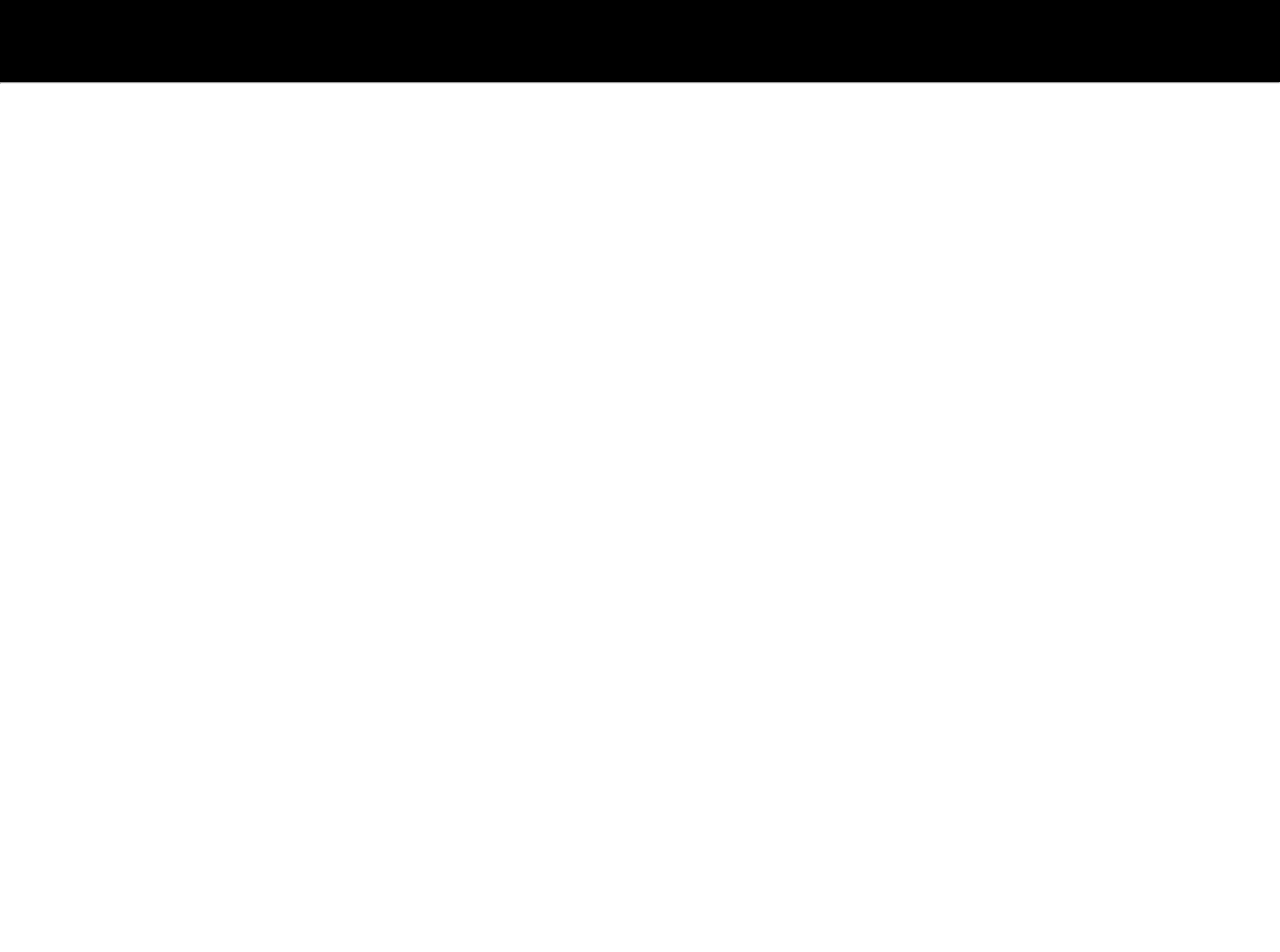
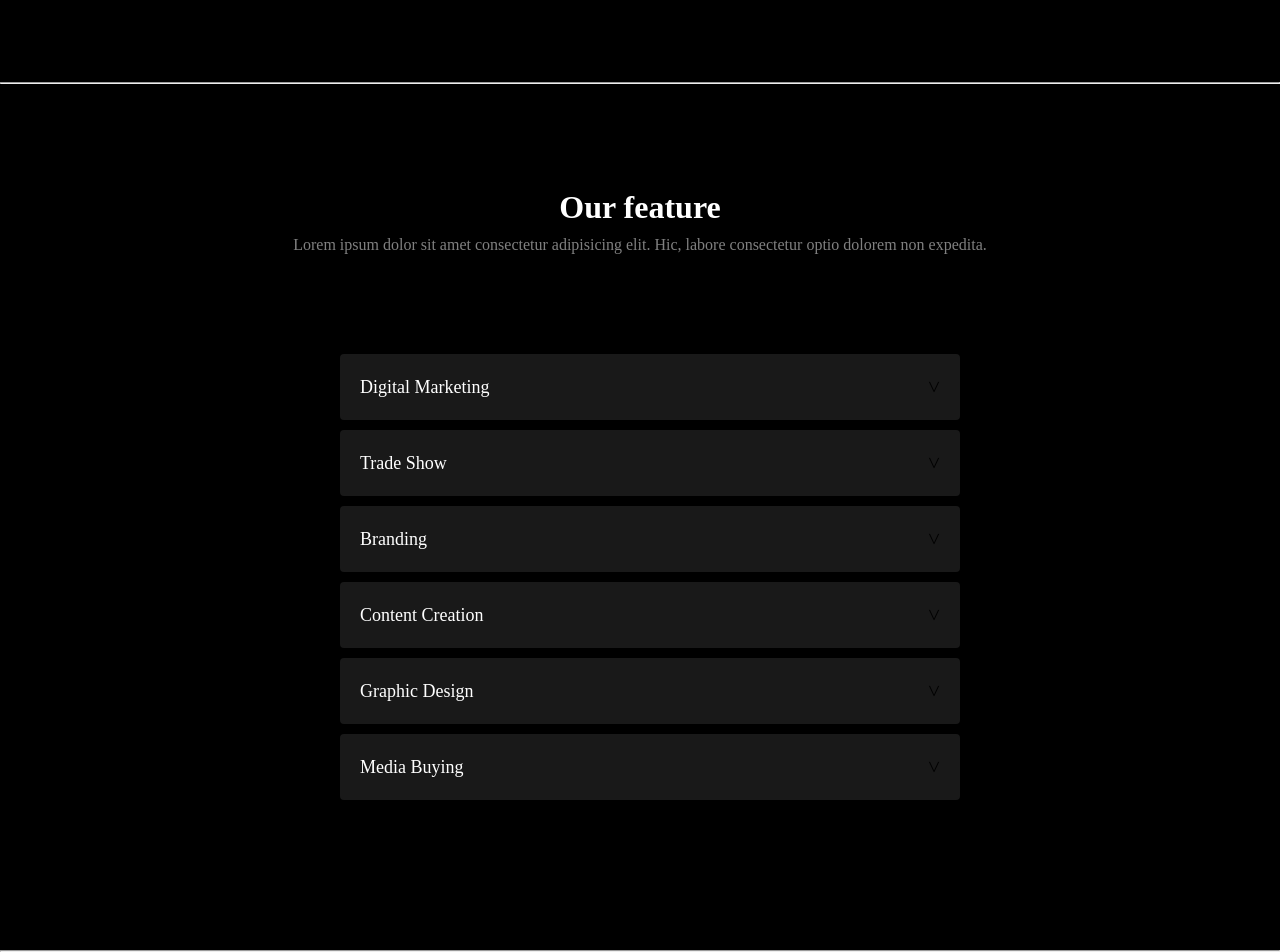
Before and after one commit to jakariamasum/Solution24, a plain HTML site: page index.html in a window 1280 px wide. Shown: the part 2523-3475 px from the top of the page. Before the commit the page ends 2607 px from the top, so only its background shows below. Drawn offline with Linux system fonts and the light colour scheme.

Commit message:
features section added

```diff
--- a/index.html
+++ b/index.html
@@ -116,6 +116,73 @@
             </div>
         </section>
         <hr>
+        <!-- feature dection  -->
+        <section class="feature">
+            <div class="feature-heading">
+                <h1>Our feature</h1>
+                <p>Lorem ipsum dolor sit amet consectetur adipisicing elit. Hic, labore consectetur optio dolorem non expedita.</p>
+            </div>
+            <div class="accordion-body">
+                <ul id="accordion">
+                    <li>
+                        <label for="first">Digital Marketing <span>&#x3e;</span> </label>
+                    <input type="radio" name="accordion" id="first">
+                    <div class="content">
+
+                        <p>Lorem ipsum dolor sit, amet consectetur adipisicing elit. Earum numquam ipsa beatae nostrum hic eaque debitis fugit ratione veniam veritatis recusandae, doloremque quaerat iusto perspiciatis!</p>
+                    </div>
+                    </li>
+                    <li>
+                        <label for="second">Trade Show <span>&#x3e;</span> </label>
+                    <input type="radio" name="accordion" id="second">
+                    <div class="content">
+
+                        <p>Lorem ipsum dolor sit, amet consectetur adipisicing elit. Earum numquam ipsa beatae nostrum hic eaque debitis fugit ratione veniam veritatis recusandae, doloremque quaerat iusto perspiciatis!</p>
+                    </div>
+                    </li>
+                    <li>
+                        <label for="third">Branding <span>&#x3e;</span> </label>
+                    <input type="radio" name="accordion" id="third">
+                    <div class="content">
+                        <p>
+                            Lorem ipsum dolor sit, amet consectetur adipisicing elit. Earum numquam ipsa beatae nostrum hic eaque debitis fugit ratione veniam veritatis recusandae, doloremque quaerat iusto perspiciatis!
+                        </p>
+                    </div>
+                    </li>
+                    <li>
+                        <label for="fourth">Content Creation <span>&#x3e;</span> </label>
+                    <input type="radio" name="accordion" id="fourth">
+                    <div class="content">
+
+                        <p>
+                            Lorem ipsum dolor sit, amet consectetur adipisicing elit. Earum numquam ipsa beatae nostrum hic eaque debitis fugit ratione veniam veritatis recusandae, doloremque quaerat iusto perspiciatis!
+                        </p>
+                    </div>
+                    </li>
+                    <li>
+                        <label for="fifth">Graphic Design <span>&#x3e;</span> </label>
+                    <input type="radio" name="accordion" id="fifth">
+                    <div class="content">
+
+                        <p>
+                            Lorem ipsum dolor sit, amet consectetur adipisicing elit. Earum numquam ipsa beatae nostrum hic eaque debitis fugit ratione veniam veritatis recusandae, doloremque quaerat iusto perspiciatis!
+                        </p>
+                    </div>
+                    </li>
+                    <li>
+                        <label for="sixth">Media Buying <span>&#x3e;</span> </label>
+                    <input type="radio" name="accordion" id="sixth">
+                    <div class="content">
+
+                        <p>
+                            Lorem ipsum dolor sit, amet consectetur adipisicing elit. Earum numquam ipsa beatae nostrum hic eaque debitis fugit ratione veniam veritatis recusandae, doloremque quaerat iusto perspiciatis!
+                        </p>
+                    </div>
+                    </li>
+                </ul>
+            </div>
+        </section>
+        <hr>
     </main>
 
 </body>
--- a/style.css
+++ b/style.css
@@ -159,3 +159,65 @@ nav>ul li a{
     justify-content: center;
     align-items: center;
 }
+/* feature section */
+.feature-heading{
+    text-align: center;
+    color: white;
+    padding-top: 55px;
+}
+.feature-heading>h1{
+    font-weight: 800;
+    font-size: 32px;
+    margin-bottom: 10px;
+}
+.feature-heading>p{
+    color: gray;
+}
+/* accordion section */
+#accordion{
+    margin: 100px auto;
+    width: 600px;
+}
+#accordion li{
+    list-style: none;
+    width: 100%;
+    margin-bottom: 10px;
+    background: #191919;
+    padding: 10px;
+    border-radius: 4px;
+}
+#accordion li label{
+    padding: 10px;
+    display: flex;
+    align-items: center;
+    align-items: center;
+    justify-content: space-between;
+    font-size: 18px;
+    font-weight: 500;
+    cursor: pointer;
+    color: white;
+}
+#accordion li label span{
+    transform: rotate(90deg);
+    font-size: 22px;
+    color: black;
+}
+#accordion label + input[type="radio"]{
+    display: none;
+}
+#accordion .content{
+    padding: 0 10px;
+    line-height: 26px;
+    max-height: 0;
+    overflow: hidden;
+    transition: max-height 0.5s;
+    color: white;
+}
+#accordion label + input[type="radio"]:checked + .content{
+    max-width: 400px;
+    display: contents;
+}
+.feature{
+    background: black;
+    padding: 50px 0;
+}
```
